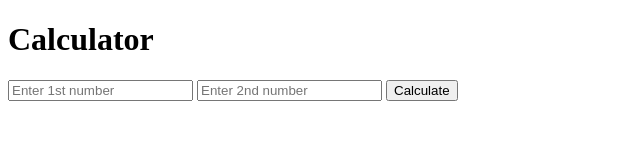
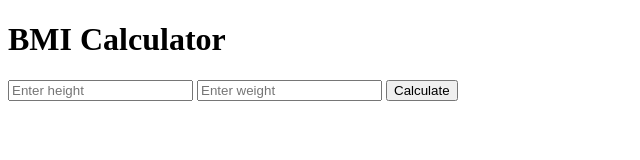
Before and after one commit to ShahbaazX786/Express-calculator, a website: page bmi.html in a window 1280 px wide. Shown: the whole page, without its empty margins (0-640 px from the left). Drawn offline with Linux system fonts and the light colour scheme.

Commit message:
1.05-Added body mass index calculator

```diff
--- a/index.html
+++ b/bmi.html
@@ -1,17 +1,20 @@
 <!DOCTYPE html>
 <html lang="en">
+
 <head>
     <meta charset="UTF-8">
     <meta http-equiv="X-UA-Compatible" content="IE=edge">
     <meta name="viewport" content="width=device-width, initial-scale=1.0">
     <title>Express Calculator</title>
 </head>
+
 <body>
-    <h1>Calculator</h1>
+    <h1>BMI Calculator</h1>
     <form action="/" method="post">
-        <input type="text" name="num1" placeholder="Enter 1st number">
-        <input type="text" name="num2" placeholder="Enter 2nd number">
+        <input type="text" name="height" placeholder="Enter height">
+        <input type="text" name="weight" placeholder="Enter weight">
         <button type="submit" name="submit">Calculate</button>
     </form>
 </body>
+
 </html>
```
Also changed, not shown: express.js (+4 -5 lines).
